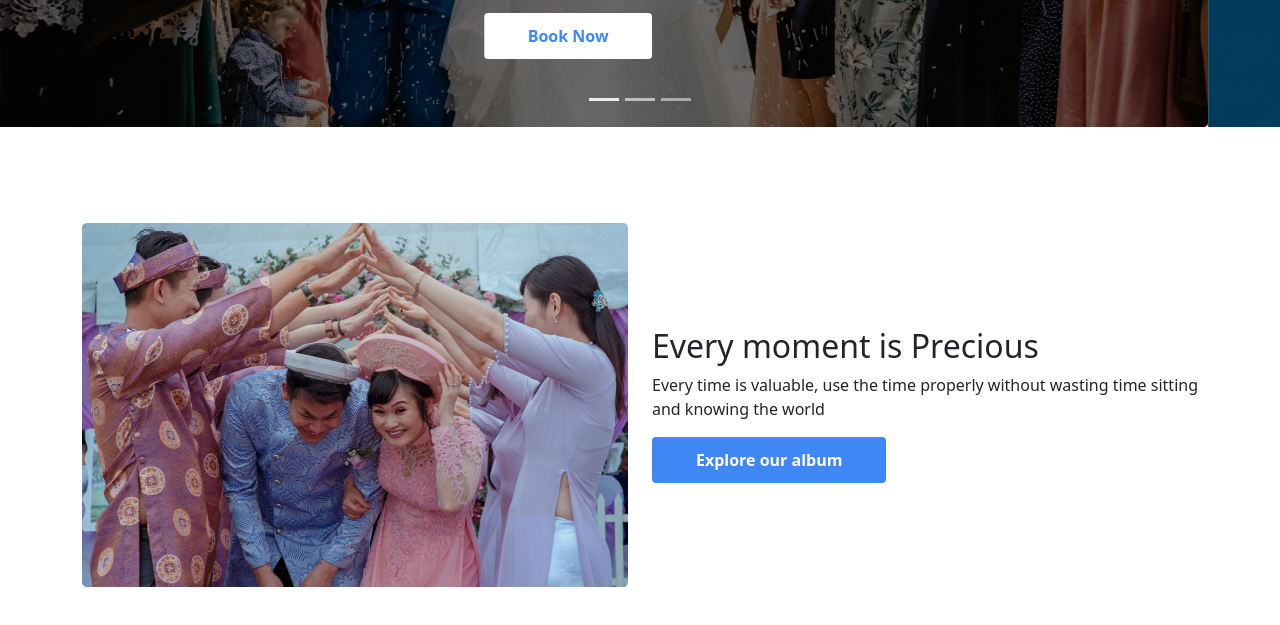
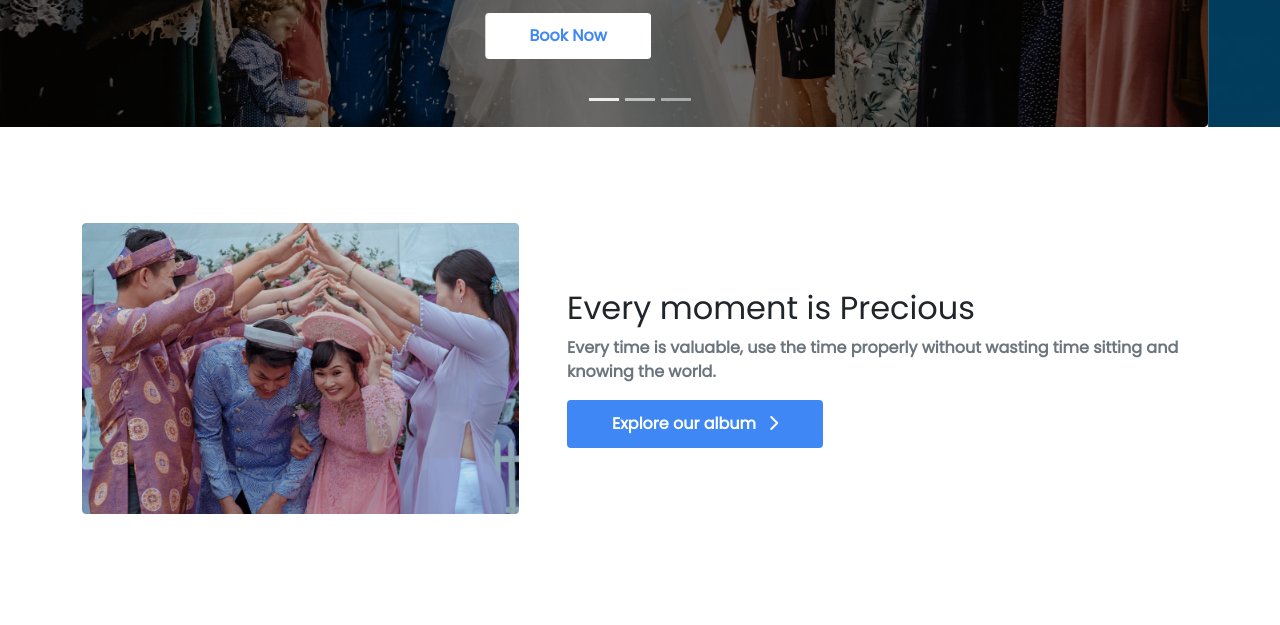
Before and after one commit to suronjit797/organic-convention-center, a plain HTML site: page index.html in a window 1280 px wide. Shown: the part 471-1096 px from the top of the page. Drawn offline with nearby package versions, Linux system fonts and the light colour scheme.

Commit message:
precious section

```diff
--- a/index.html
+++ b/index.html
@@ -117,16 +117,16 @@
 
         <!-- precious section -->
         <section class="precious container py-5 my-5">
-            <div class="row align-items-center">
-                <div class="col-md-6">
+            <div class="row align-items-center gx-5">
+                <div class="col-md-6 col-lg-5">
                     <img src="images/wedding.png" class="img-fluid" alt="wedding">
                 </div>
-                <div class="col-md-6">
+                <div class="col-md-6 col-lg-7">
                     <h2>Every moment is Precious </h2>
-                    <p>Every time is valuable, use the time properly without wasting time sitting and knowing the world
+                    <p class="fw-bold text-muted">Every time is valuable, use the time properly without wasting time sitting and knowing the world.
                     </p>
 
-                    <a href="#" class="btn btn_blue">Explore our album</a>
+                    <a href="#" class="btn btn_blue">Explore our album <i class="fas fa-chevron-right ms-2"></i></a>
                 </div>
             </div>
         </section>
--- a/style.css
+++ b/style.css
@@ -3,6 +3,14 @@
     --primary-color: #3F87F5;
     --white: #fff;
 
+    --inter: 'Inter', sans-serif;
+    --manrope: 'Manrope', sans-serif;
+    --poppins: 'Poppins', sans-serif;
+    --roboto: 'Roboto', sans-serif;
+
+}
+body{
+    font-family: var(--poppins);
 }
 
 
@@ -18,22 +26,27 @@
     background-color: var(--white);
     font-weight: bold;
     padding: 10px 43px;
+
 }
 
 .btn_white:hover{
     background-color: var(--primary-color);
     color: var(--white);
+
+
 }
 .btn_blue{
     background-color: var(--primary-color);
     color: var(--white);
     font-weight: bold;
     padding: 10px 43px;
+    border: 2px solid transparent;
 }
 
 .btn_blue:hover{
     color: var(--primary-color);
     background-color: var(--white);
+    border: 2px solid var(--primary-color);
 
 
 }
```
